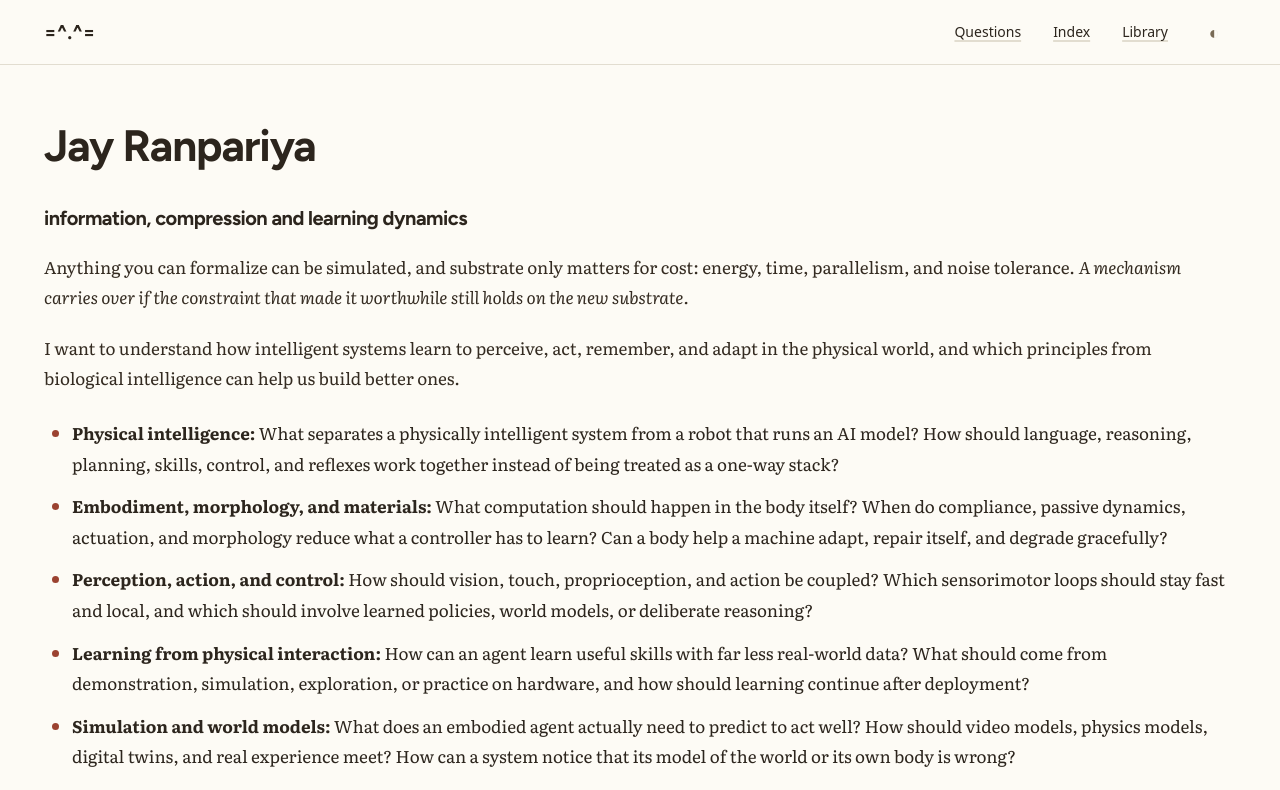
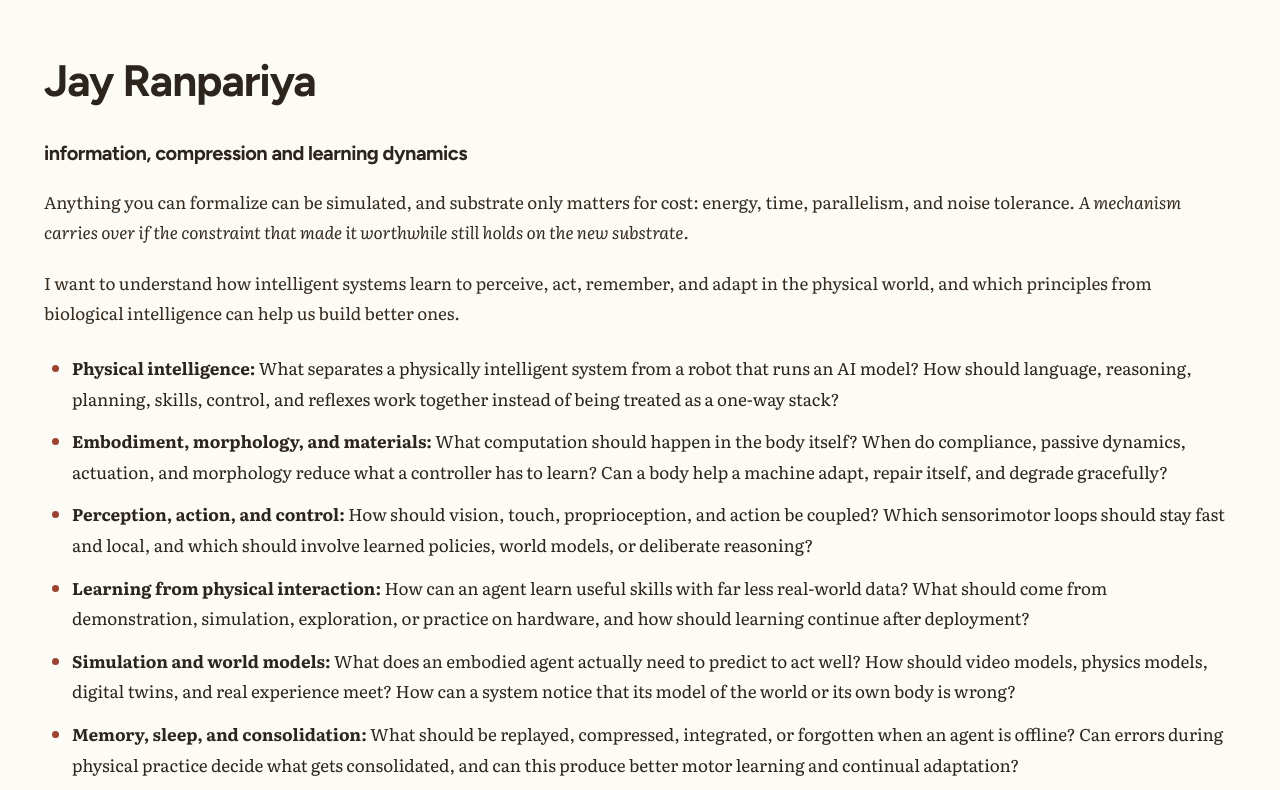
Before and after one commit to JDRanpariya/jdranpariya.github.io, a Next.js app in the folder apps/research/: page / in a window 1280 px wide. Shown: the top 790 px of the page. Built offline with nearby package versions, Linux system fonts and the light colour scheme.

Commit message:
Remove shared header from research pages

```diff
--- a/apps/research/app/error.tsx
+++ b/apps/research/app/error.tsx
@@ -1,11 +1,8 @@
 "use client";
-
-import { ResearchHeader } from "@/components/research-header";
 
 export default function ErrorPage({ reset }: { reset: () => void }) {
   return (
     <div className="min-h-screen bg-bg text-ink">
-      <ResearchHeader />
       <main className="page-frame py-16 md:py-24">
         <p className="ui-label">Error</p>
         <h1 className="mt-2 text-4xl font-bold">This page could not be loaded.</h1>
--- a/apps/research/app/index/page.tsx
+++ b/apps/research/app/index/page.tsx
@@ -1,6 +1,5 @@
 import { getLibraryOwner, LIBRARY_OWNER_EMAIL } from "@/app/library-auth";
 import { PublicResearchIndex, type PublishedRecord } from "@/components/public-research-index";
-import { ResearchHeader } from "@/components/research-header";
 import { SiteFooter } from "@/components/site-footer";
 import { getPublishedAnnotations } from "@/lib/research-annotations";
 import { getCatalogRecord, isCollectionId } from "@/lib/research-catalog";
@@ -43,7 +42,6 @@ export default async function ResearchIndexPage() {
       <a href="#main" className="skip-link">
         Skip to content
       </a>
-      <ResearchHeader />
       <main id="main" className="page-frame page-main">
         <header className="flex flex-wrap items-end justify-between gap-4">
           <div>
--- a/apps/research/app/not-found.tsx
+++ b/apps/research/app/not-found.tsx
@@ -1,9 +1,6 @@
-import { ResearchHeader } from "@/components/research-header";
-
 export default function NotFound() {
   return (
     <div className="min-h-screen bg-bg text-ink">
-      <ResearchHeader />
       <main className="page-frame py-16 md:py-24">
         <p className="ui-label">404</p>
         <h1 className="mt-2 text-4xl font-bold">Page not found.</h1>
--- a/apps/research/app/page.tsx
+++ b/apps/research/app/page.tsx
@@ -1,4 +1,3 @@
-import { ResearchHeader } from "@/components/research-header";
 import { SiteFooter } from "@/components/site-footer";
 import { researchThemes } from "@/data/research-themes";
 
@@ -8,7 +7,6 @@ export default function Home() {
       <a href="#main" className="skip-link">
         Skip to content
       </a>
-      <ResearchHeader />
       <main id="main" className="page-frame page-main">
         <article className="research-index">
           <header className="research-intro">
--- a/apps/research/components/research-header.tsx
+++ /dev/null
@@ -1,35 +0,0 @@
-import { ThemeToggle } from "@/components/theme-toggle";
-
-export function ResearchHeader() {
-  return (
-    <header className="border-b border-border font-sans">
-      <div className="page-frame flex min-h-16 items-center justify-between gap-5 py-2">
-        <a
-          href="https://jdranpariya.com"
-          className="inline-flex min-h-10 items-center font-heading text-xl font-bold text-ink no-underline"
-          aria-label="Jay Ranpariya, personal site"
-        >
-          <span aria-hidden="true">=^.^=</span>
-        </a>
-        <nav aria-label="Research site" className="flex items-center gap-1 sm:gap-4">
-          <a
-            href="/"
-            className="hidden min-h-10 items-center px-2 text-sm underline sm:inline-flex"
-          >
-            Questions
-          </a>
-          <a href="/index" className="inline-flex min-h-10 items-center px-2 text-sm underline">
-            Index
-          </a>
-          <a
-            href="/library/great-minds"
-            className="inline-flex min-h-10 items-center px-2 text-sm underline"
-          >
-            Library
-          </a>
-          <ThemeToggle />
-        </nav>
-      </div>
-    </header>
-  );
-}
--- a/apps/research/components/site-footer.tsx
+++ b/apps/research/components/site-footer.tsx
@@ -4,6 +4,7 @@ export function SiteFooter() {
       <div className="page-frame footer-inner">
         <p>Jay Ranpariya · Erlangen, Germany</p>
         <nav aria-label="Elsewhere">
+          <a href="/">Questions</a>
           <a href="/index">Research index</a>
           <a href="https://jdranpariya.com">jdranpariya.com</a>
           <a href="https://github.com/jdranpariya">GitHub</a>
```
